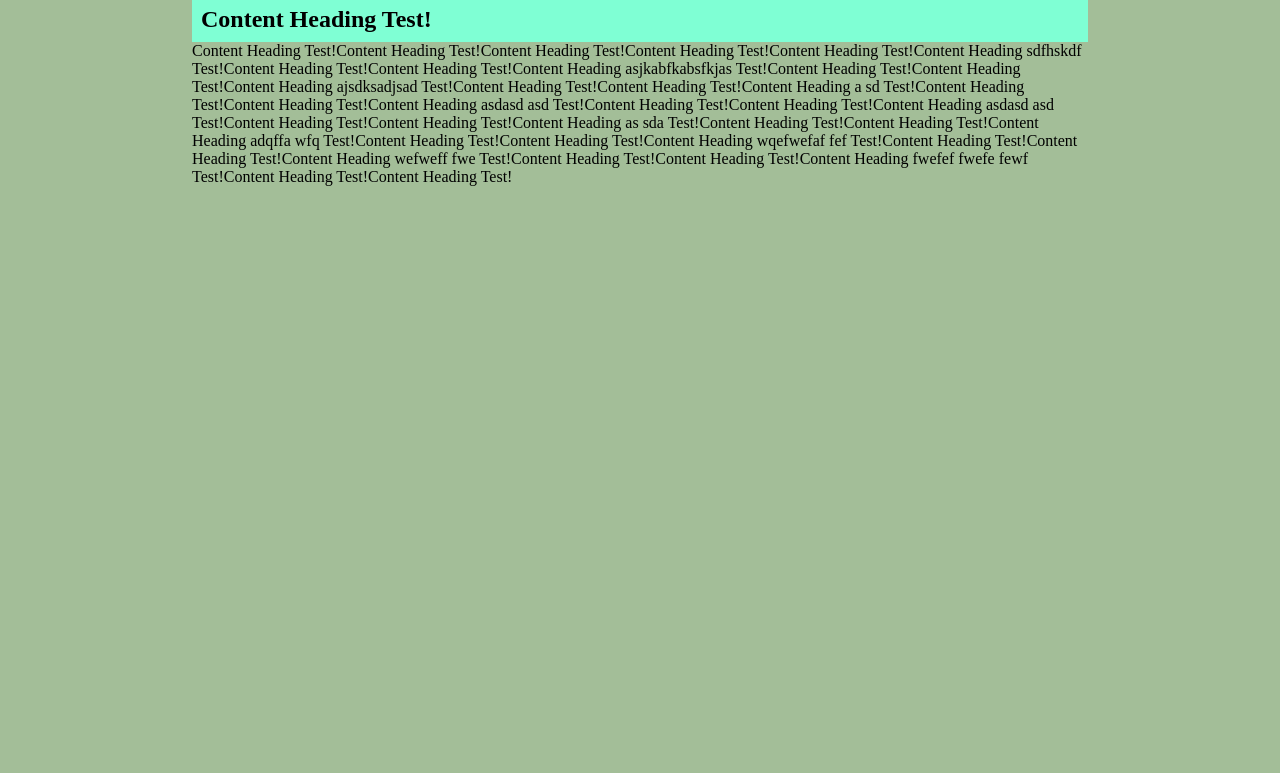
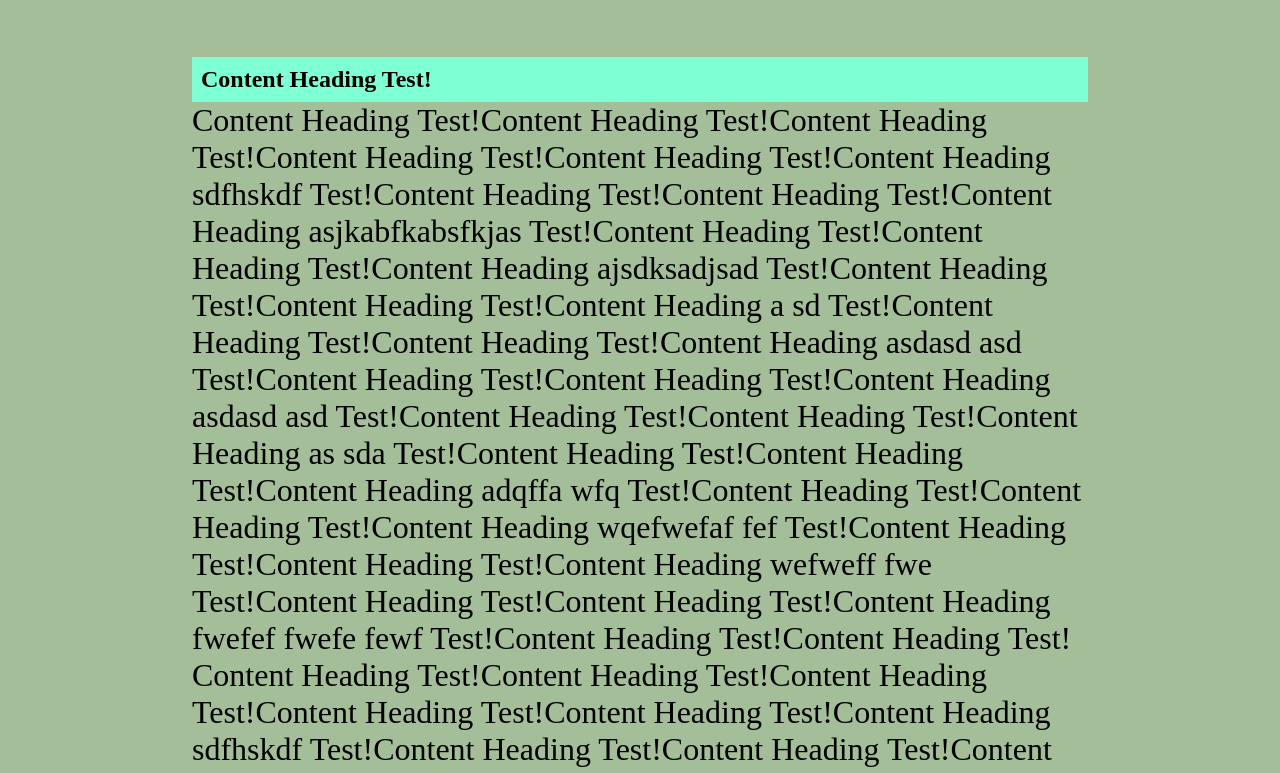
Before and after one commit to DevDolphin7/Moverus-Cabayer, a plain HTML site: page navigation_bar.html in a window 1280 px wide. Shown: the part 63-836 px from the top of the page. Before the commit the page ends 800 px from the top, so only its background shows below. Drawn offline with Linux system fonts and the light colour scheme.

Commit message:
Increase content text prior to fixed navbar trial

```diff
--- a/navigation_bar.html
+++ b/navigation_bar.html
@@ -30,6 +30,62 @@
                 Test!Content Heading Test!Content Heading Test!Content Heading wefweff fwe
                 Test!Content Heading Test!Content Heading Test!Content Heading fwefef fwefe fewf
                 Test!Content Heading Test!Content Heading Test!
+
+                Content Heading Test!Content Heading Test!Content Heading
+                Test!Content Heading Test!Content Heading Test!Content Heading sdfhskdf
+                Test!Content Heading Test!Content Heading Test!Content Heading asjkabfkabsfkjas
+                Test!Content Heading Test!Content Heading Test!Content Heading ajsdksadjsad
+                Test!Content Heading Test!Content Heading Test!Content Heading a sd
+                Test!Content Heading Test!Content Heading Test!Content Heading asdasd asd
+                Test!Content Heading Test!Content Heading Test!Content Heading asdasd asd
+                Test!Content Heading Test!Content Heading Test!Content Heading as sda
+                Test!Content Heading Test!Content Heading Test!Content Heading adqffa wfq
+                Test!Content Heading Test!Content Heading Test!Content Heading wqefwefaf fef
+                Test!Content Heading Test!Content Heading Test!Content Heading wefweff fwe
+                Test!Content Heading Test!Content Heading Test!Content Heading fwefef fwefe fewf
+                Test!Content Heading Test!Content Heading Test!
+
+                Content Heading Test!Content Heading Test!Content Heading
+                Test!Content Heading Test!Content Heading Test!Content Heading sdfhskdf
+                Test!Content Heading Test!Content Heading Test!Content Heading asjkabfkabsfkjas
+                Test!Content Heading Test!Content Heading Test!Content Heading ajsdksadjsad
+                Test!Content Heading Test!Content Heading Test!Content Heading a sd
+                Test!Content Heading Test!Content Heading Test!Content Heading asdasd asd
+                Test!Content Heading Test!Content Heading Test!Content Heading asdasd asd
+                Test!Content Heading Test!Content Heading Test!Content Heading as sda
+                Test!Content Heading Test!Content Heading Test!Content Heading adqffa wfq
+                Test!Content Heading Test!Content Heading Test!Content Heading wqefwefaf fef
+                Test!Content Heading Test!Content Heading Test!Content Heading wefweff fwe
+                Test!Content Heading Test!Content Heading Test!Content Heading fwefef fwefe fewf
+                Test!Content Heading Test!Content Heading Test!
+
+                Content Heading Test!Content Heading Test!Content Heading
+                Test!Content Heading Test!Content Heading Test!Content Heading sdfhskdf
+                Test!Content Heading Test!Content Heading Test!Content Heading asjkabfkabsfkjas
+                Test!Content Heading Test!Content Heading Test!Content Heading ajsdksadjsad
+                Test!Content Heading Test!Content Heading Test!Content Heading a sd
+                Test!Content Heading Test!Content Heading Test!Content Heading asdasd asd
+                Test!Content Heading Test!Content Heading Test!Content Heading asdasd asd
+                Test!Content Heading Test!Content Heading Test!Content Heading as sda
+                Test!Content Heading Test!Content Heading Test!Content Heading adqffa wfq
+                Test!Content Heading Test!Content Heading Test!Content Heading wqefwefaf fef
+                Test!Content Heading Test!Content Heading Test!Content Heading wefweff fwe
+                Test!Content Heading Test!Content Heading Test!Content Heading fwefef fwefe fewf
+                Test!Content Heading Test!Content Heading Test!
+
+                Content Heading Test!Content Heading Test!Content Heading
+                Test!Content Heading Test!Content Heading Test!Content Heading sdfhskdf
+                Test!Content Heading Test!Content Heading Test!Content Heading asjkabfkabsfkjas
+                Test!Content Heading Test!Content Heading Test!Content Heading ajsdksadjsad
+                Test!Content Heading Test!Content Heading Test!Content Heading a sd
+                Test!Content Heading Test!Content Heading Test!Content Heading asdasd asd
+                Test!Content Heading Test!Content Heading Test!Content Heading asdasd asd
+                Test!Content Heading Test!Content Heading Test!Content Heading as sda
+                Test!Content Heading Test!Content Heading Test!Content Heading adqffa wfq
+                Test!Content Heading Test!Content Heading Test!Content Heading wqefwefaf fef
+                Test!Content Heading Test!Content Heading Test!Content Heading wefweff fwe
+                Test!Content Heading Test!Content Heading Test!Content Heading fwefef fwefe fewf
+                Test!Content Heading Test!Content Heading Test!
             </p>
         </section>
     </body>
--- a/styles_navigation_bar.css
+++ b/styles_navigation_bar.css
@@ -8,12 +8,14 @@
 #nav-bar-fullscreen {
     /* Separate nav tag for everything to be semantic :) */
     background-color: rgb(64, 88, 224);
+    width: 100%;
+    /* position: fixed; */
 }
 
 #nav-bar-fullscreen ul {
     /* Style the whole nav bar */
     background-color: rgb(225, 16, 221);
-    margin-left: 5%
+    /* position: fixed; */
 }
 
 #nav-bar-fullscreen ul li {
@@ -50,7 +52,7 @@
 }
 
 .wrapper {
-    margin: 0 15% 0 15%;
+    margin: 60px 15% 0 15%;
 }
 
 h1 {
@@ -60,3 +62,7 @@ h1 {
     padding: 1%;
     background-color: aquamarine;
 }
+
+p {
+    font-size: 2em;
+}
```
